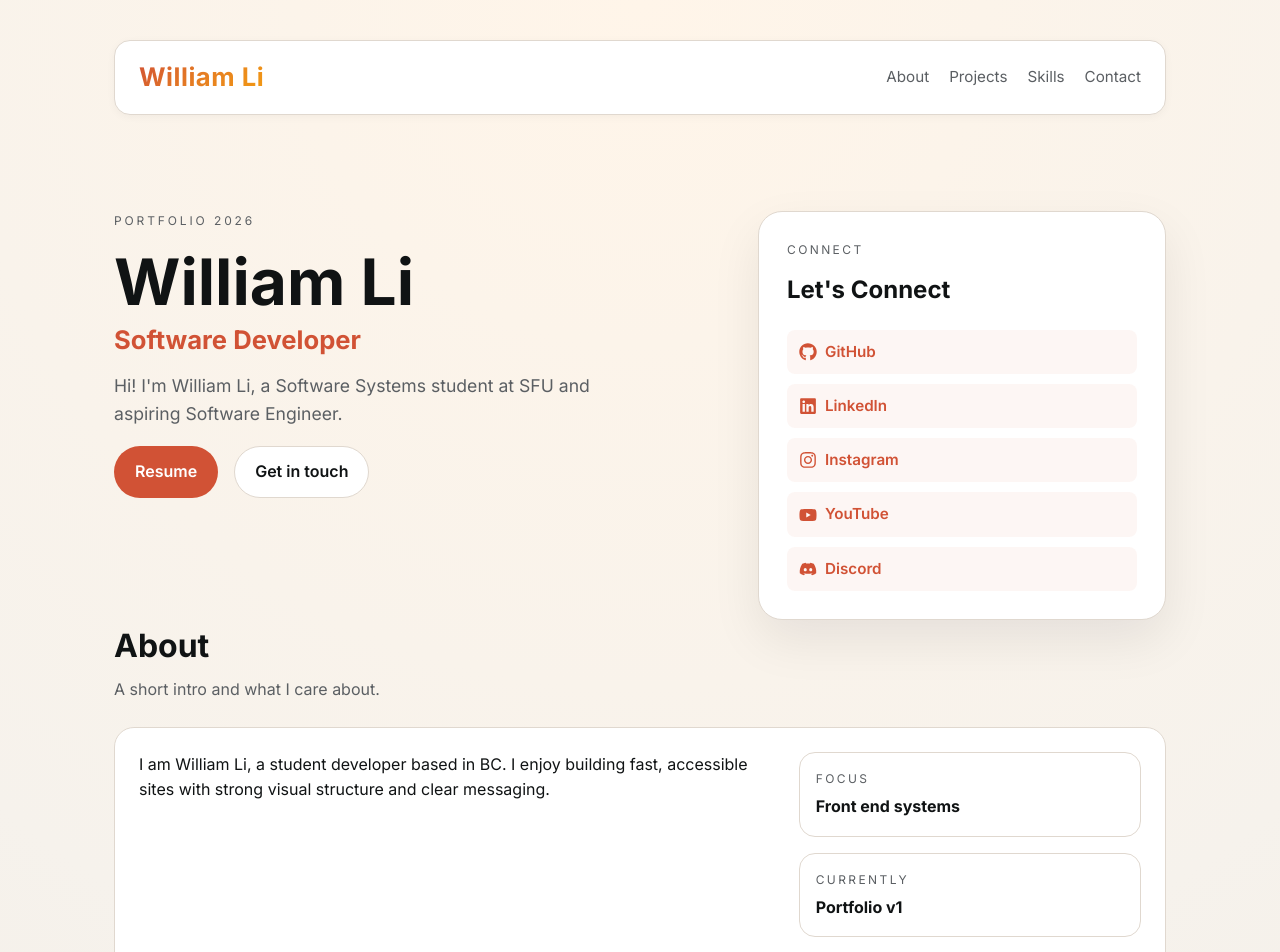
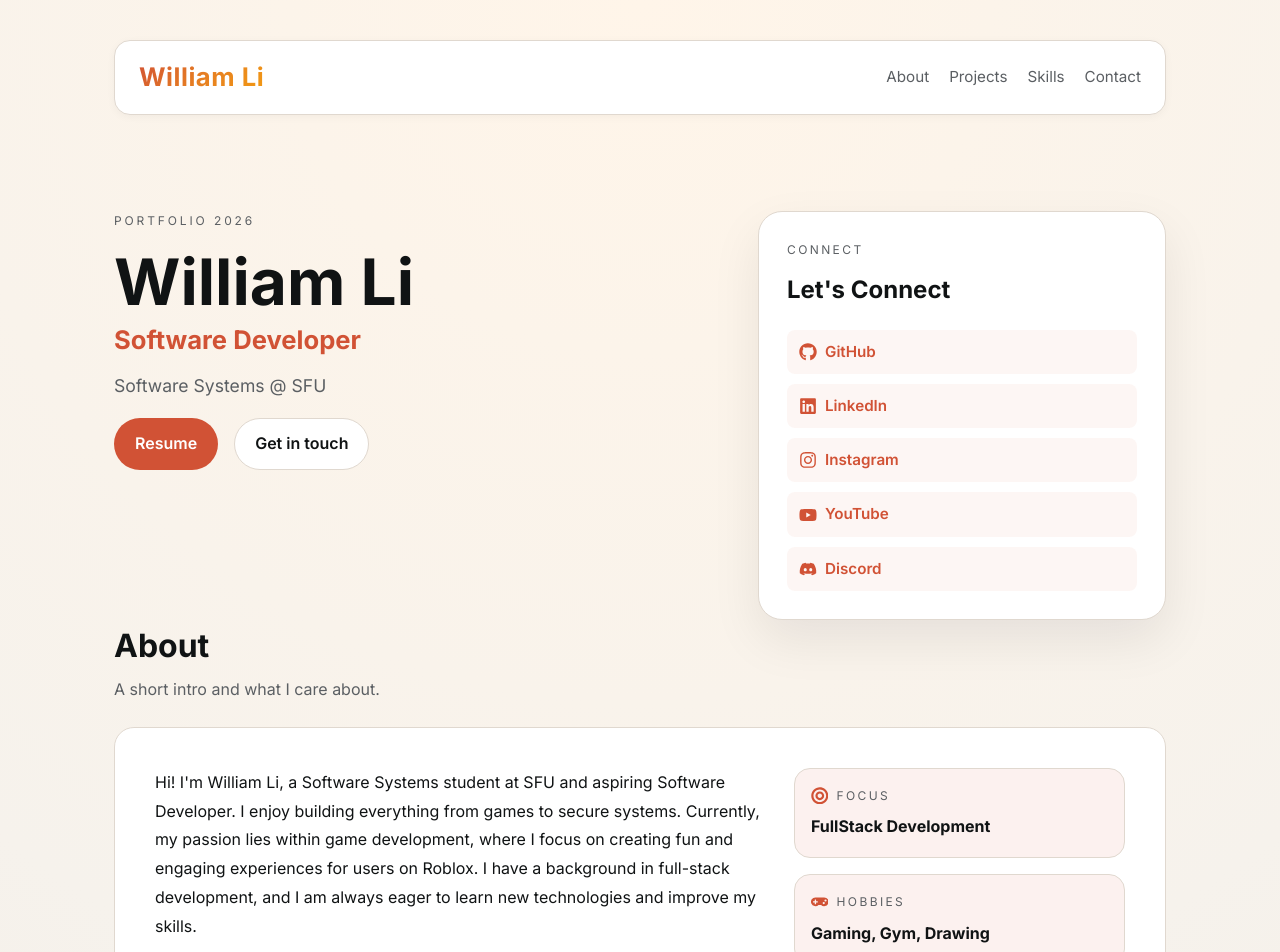
Before and after one commit to WL0000000/my-portfolio, a React (Vite) app in the folder portfolio/: page / in a window 1280 px wide. Shown: the top 952 px of the page. Built offline with nearby package versions, Linux system fonts and the light colour scheme.

Commit message:
about me update

```diff
--- a/portfolio/src/App.css
+++ b/portfolio/src/App.css
@@ -211,10 +211,11 @@
   grid-template-columns: minmax(0, 1.3fr) minmax(0, 0.7fr);
   gap: 24px;
   align-items: start;
-  padding: 24px;
+  padding: 40px;
   border: 1px solid var(--border);
   border-radius: 20px;
   background: var(--surface);
+  line-height: 1.8;
 }
 
 .stats {
@@ -230,7 +231,7 @@
   padding: 16px;
   border: 1px solid var(--border);
   border-radius: 16px;
-  background: var(--surface);
+  background: rgba(209, 82, 53, 0.08);
 }
 
 .stats span {
@@ -240,6 +241,14 @@
   letter-spacing: 0.2em;
   color: var(--text-muted);
   margin-bottom: 6px;
+  display: flex;
+  align-items: center;
+  gap: 8px;
+}
+
+.stats span svg {
+  color: var(--accent);
+  font-size: 1.1rem;
 }
 
 .cards {
--- a/portfolio/src/App.jsx
+++ b/portfolio/src/App.jsx
@@ -1,6 +1,6 @@
 import './App.css'
 import { useInView } from './useInView'
-import { FaGithub, FaLinkedin, FaInstagram, FaYoutube, FaDiscord } from 'react-icons/fa'
+import { FaGithub, FaLinkedin, FaInstagram, FaYoutube, FaDiscord, FaBullseye, FaGamepad, FaMapMarkerAlt } from 'react-icons/fa'
 
 function App() {
   const [aboutRef, aboutInView] = useInView()
@@ -28,7 +28,7 @@ function App() {
               <span>Software Developer</span>
             </h1>
             <p className="lead">
-              Hi! I'm William Li, a Software Systems student at SFU and aspiring Software Engineer.
+              Software Systems @ SFU
             </p>
             <div className="hero-actions">
               <a className="btn primary" href="https://drive.google.com/file/d/temp/view" target="_blank" rel="noopener noreferrer">Resume</a>
@@ -55,21 +55,21 @@ function App() {
           </div>
           <div className="about-grid">
             <p>
-              I am William Li, a student developer based in BC. I enjoy building
-              fast, accessible sites with strong visual structure and clear
-              messaging.
+              Hi! I'm William Li, a Software Systems student at SFU and aspiring Software Developer.
+              I enjoy building everything from games to secure systems. Currently, my passion lies within game development, where I focus on creating
+              fun and engaging experiences for users on Roblox. I have a background in full-stack development, and I am always eager to learn new technologies and improve my skills.
             </p>
             <ul className="stats">
               <li>
-                <span>Focus</span>
-                <strong>Front end systems</strong>
+                <span><FaBullseye /> Focus</span>
+                <strong>FullStack Development</strong>
               </li>
               <li>
-                <span>Currently</span>
-                <strong>Portfolio v1</strong>
+                <span><FaGamepad /> Hobbies</span>
+                <strong>Gaming, Gym, Drawing </strong>
               </li>
               <li>
-                <span>Location</span>
+                <span><FaMapMarkerAlt /> Location</span>
                 <strong>Coquitlam, BC</strong>
               </li>
             </ul>
```
